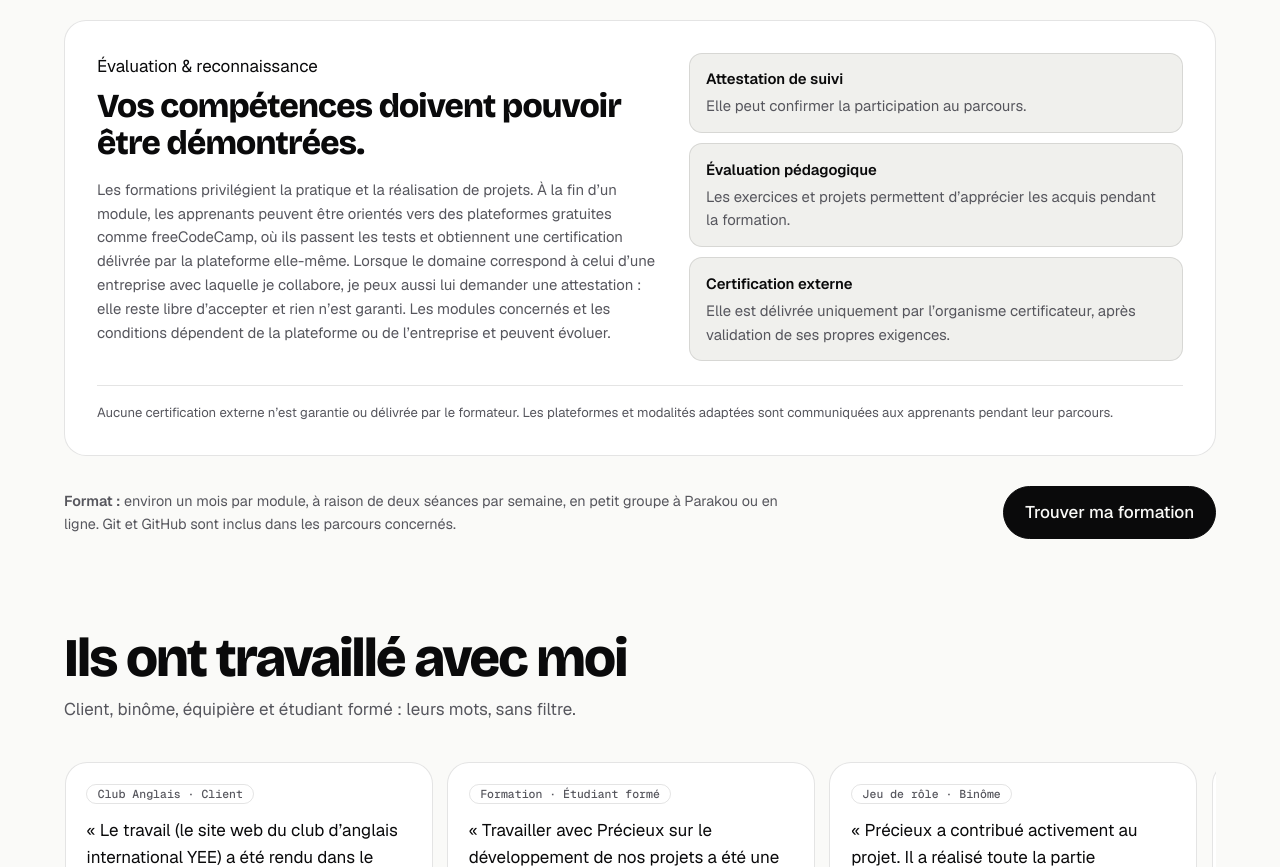
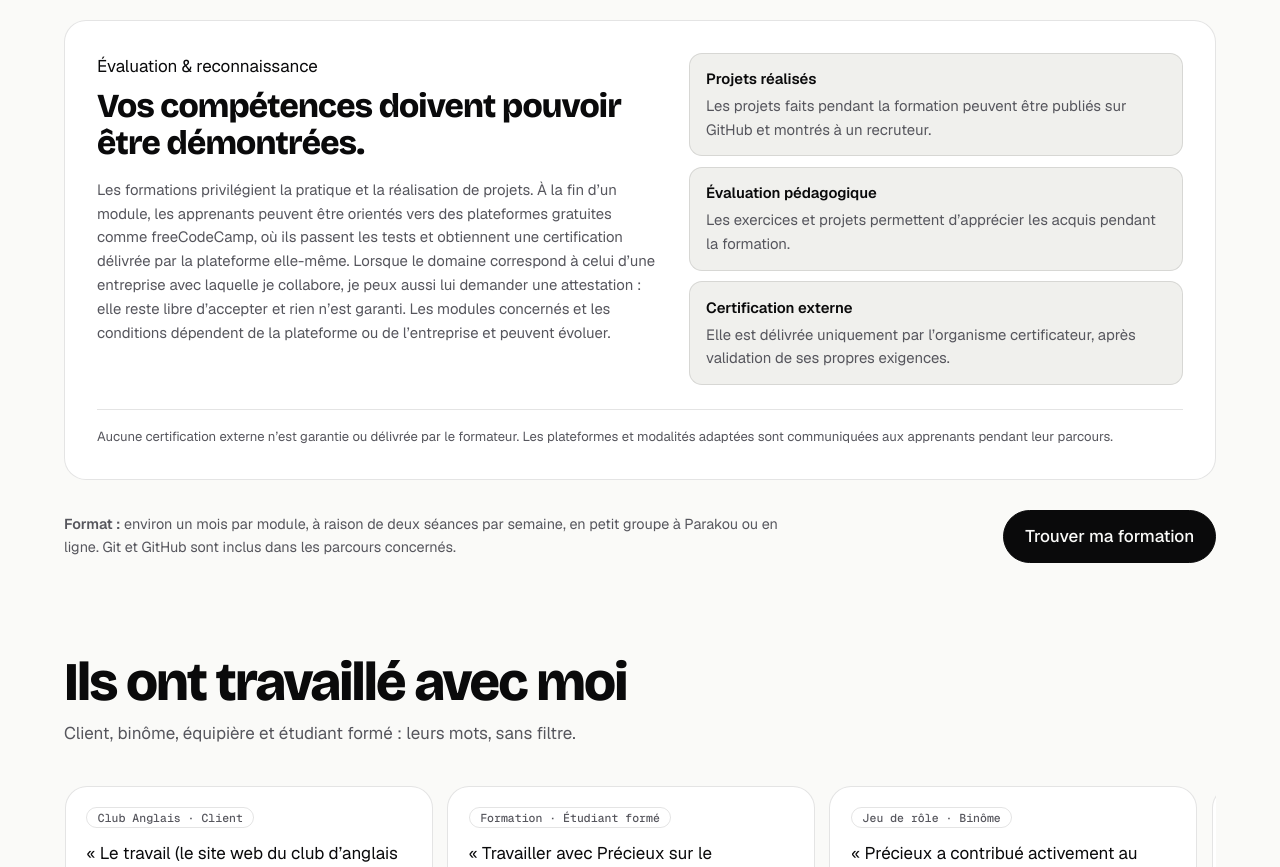
Before and after one commit to mbonpre/portfolio, a plain HTML site: page index.html in a window 1280 px wide. Shown: the part 5715-6582 px from the top of the page. Drawn offline with nearby package versions, Linux system fonts and the light colour scheme; no server answers.

Commit message:
docs: retire l'attestation de suivi, orientation freeCodeCamp et attestation entreprise non garantie

```diff
--- a/index.html
+++ b/index.html
@@ -186,7 +186,7 @@
     <div><span class="lb">Évaluation & reconnaissance</span><h3>Vos compétences doivent pouvoir être démontrées.</h3>
     <p>Les formations privilégient la pratique et la réalisation de projets. À la fin d’un module, les apprenants peuvent être orientés vers des plateformes gratuites comme freeCodeCamp, où ils passent les tests et obtiennent une certification délivrée par la plateforme elle-même. Lorsque le domaine correspond à celui d’une entreprise avec laquelle je collabore, je peux aussi lui demander une attestation : elle reste libre d’accepter et rien n’est garanti. Les modules concernés et les conditions dépendent de la plateforme ou de l’entreprise et peuvent évoluer.</p></div>
     <div class="cert-points">
-      <p><strong>Attestation de suivi</strong><span>Elle peut confirmer la participation au parcours.</span></p>
+      <p><strong>Projets réalisés</strong><span>Les projets faits pendant la formation peuvent être publiés sur GitHub et montrés à un recruteur.</span></p>
       <p><strong>Évaluation pédagogique</strong><span>Les exercices et projets permettent d’apprécier les acquis pendant la formation.</span></p>
       <p><strong>Certification externe</strong><span>Elle est délivrée uniquement par l’organisme certificateur, après validation de ses propres exigences.</span></p>
     </div>
```
